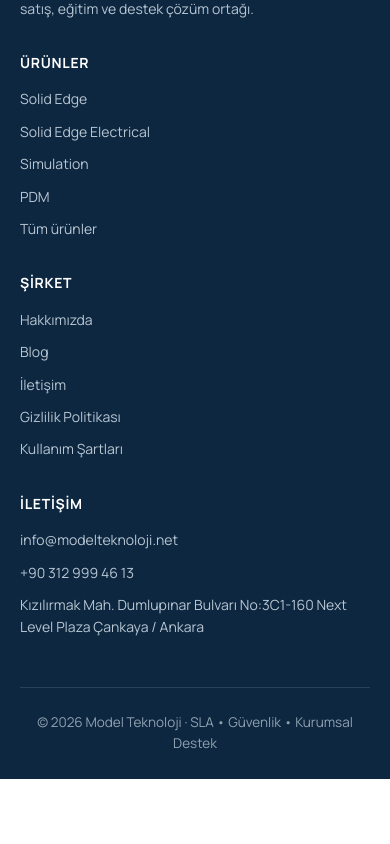
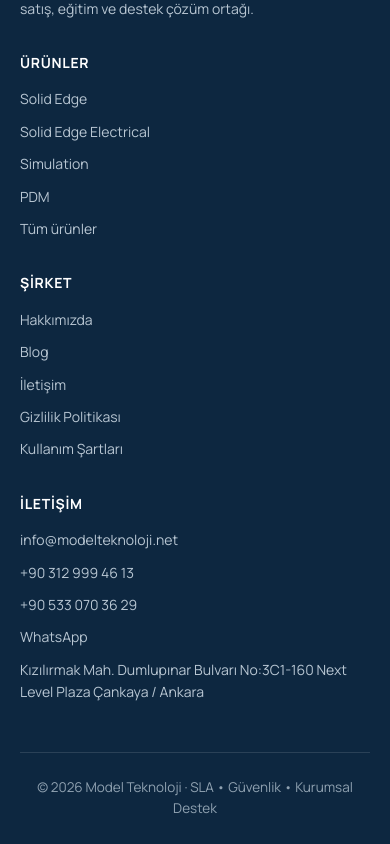
Before and after one commit to Erkanmlkpnr/modelteknoloji.net, a Next.js app: page / in a window 390 px wide. Shown: the part 8414-9258 px from the top of the page. Before the commit the page ends 9193 px from the top, so only its background shows below. Built offline with nearby package versions, Linux system fonts and the light colour scheme.

Commit message:
Footer: mobil hat ve WhatsApp baglantisi eklendi

```diff
--- a/components/Footer.tsx
+++ b/components/Footer.tsx
@@ -34,6 +34,8 @@
           <span className="footer-col-title">İletişim</span>
           <a href="mailto:info@modelteknoloji.net">info@modelteknoloji.net</a>
           <a href="tel:+903129994613">+90 312 999 46 13</a>
+          <a href="tel:+905330703629">+90 533 070 36 29</a>
+          <a href="https://wa.me/905330703629" target="_blank" rel="noopener noreferrer">WhatsApp</a>
           <p>Kızılırmak Mah. Dumlupınar Bulvarı No:3C1-160 Next Level Plaza Çankaya / Ankara</p>
         </div>
       </div>
```
